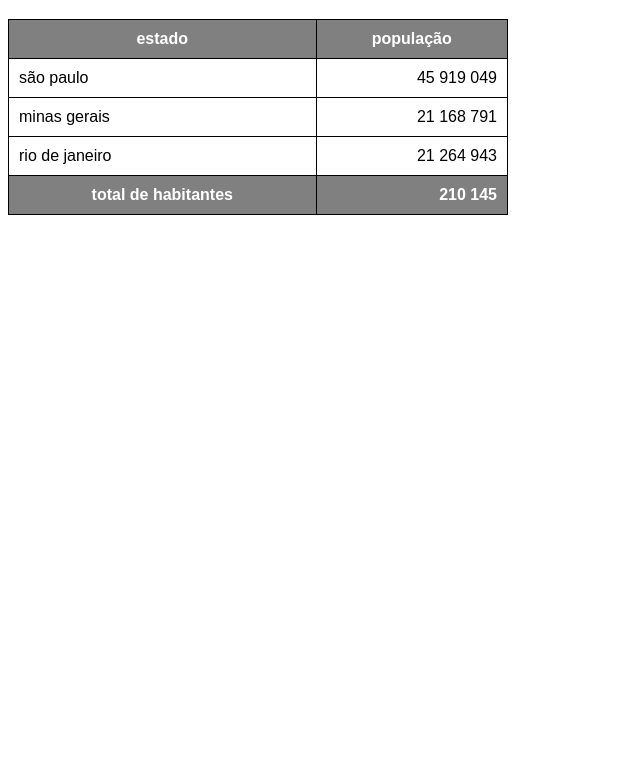
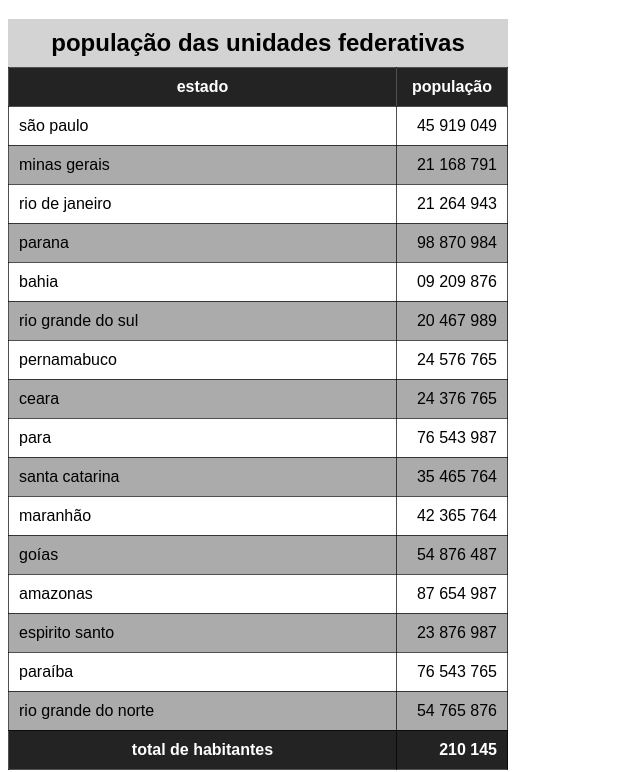
Before and after one commit to BeatrizChanfrone/html-css, a plain HTML site: page exercicios/ex 023/tabela002.html in a window 1280 px wide. Shown: the part 61-833 px from the top of the page, without its empty margins (0-640 px from the left). Before the commit the page ends 800 px from the top, so only its background shows below. Drawn offline with Linux system fonts and the light colour scheme.

Commit message:
atualização de exercícios

```diff
--- a/exercicios/ex 023/tabela002.html
+++ b/exercicios/ex 023/tabela002.html
@@ -11,14 +11,35 @@
        table{
         width: 500px;
         border-collapse: collapse;
+        position: relative;
        }
        td, th{
-        border: 1px solid black;
+        border: 1px solid rgba(0, 0, 0, 0.685);
         padding: 10px;
        }
+       caption{
+        font-size: 1.5em;
+        font-weight: bold;
+        padding: 10px;
+        background-color: lightgray;
+       }
        thead, tfoot{
-        background-color: gray;
+        background-color: rgb(36, 35, 35);
         color: white;
+
+       }
+       thead > tr > th{
+        position: sticky;
+        top: -1px;
+        background-color: rgb(36, 35, 35);
+       }
+       tbody > tr:nth-child(odd){
+        background-color: white;
+
+       }
+       tbody > tr:nth-child(even) {
+        background-color: rgba(128, 128, 128, 0.658);
+
        }
        td.num{
         text-align: right;
@@ -28,10 +49,11 @@
 <body>
     <h1>uso de tabelas grandes</h1>
     <table>
+        <caption>população das unidades federativas</caption>
         <thead>
             <tr>
-                <th>estado</th>
-                <th>população</th>
+                <th scope="col">estado</th>
+                <th scope="col" style="width: 90px;">população</th>
             </tr>
         </thead>
         <tbody>
@@ -47,13 +69,68 @@
                 <td>rio de janeiro</td>
                 <td class="num">21 264 943</td>
             </tr>
+            <tr>
+                <td>parana</td>
+                <td class="num">98 870 984</td>
+            </tr>
+            <tr>
+                <td>bahia</td>
+                <td class="num">09 209 876</td>
+            </tr>
+            <tr>
+                <td>rio grande do sul</td>
+                <td class="num">20 467 989</td>
+            </tr>
+            <tr>
+                <td>pernamabuco</td>
+                <td class="num">24 576 765</td>
+            <tr>
+                <td>ceara</td>
+                <td class="num">24 376 765</td>
+            </tr>
+            <tr>
+                <td>para</td>
+                <td class="num">76 543 987</td>
+            </tr>
+            <tr>
+                <td>santa catarina</td>
+                <td class="num">35 465 764</td>
+            </tr>
+            <tr>
+                <td>maranhão</td>
+                <td class="num">42 365 764</td>
+            </tr>
+            <tr>
+                <td>goías</td>
+                <td class="num">54 876 487</td>
+            </tr>
+            <tr>
+                <td>amazonas</td>
+                <td class="num">87 654 987</td>
+            </tr>
+            <tr>
+                <td>espirito santo</td>
+                <td class="num">23 876 987</td>
+            </tr>
+            <tr>
+                <td>paraíba</td>
+                <td class="num">76 543 765</td>
+            </tr>
+            <tr>
+                <td>rio grande do norte</td>
+                <td class="num">54 765 876</td>
+            </tr>
         </tbody>
         <tfoot>
             <tr>
-                <th>total de habitantes</th>
+                <th scope="row">total de habitantes</th>
                 <td class="num"><strong>210 145</strong></td>
             </tr>
         </tfoot>
     </table>
+    <p>Lorem ipsum dolor sit amet consectetur adipisicing elit. Recusandae animi qui perspiciatis porro minus, molestiae assumenda quibusdam incidunt illum nam voluptatem in! Cupiditate molestias est quaerat minima? Rem, nobis odio. Lorem ipsum dolor sit amet consectetur, adipisicing elit. Sunt atque sapiente nemo repellendus. Consectetur, id adipisci quibusdam fugit cum eveniet obcaecati placeat exercitationem odio. Fugiat facilis repellendus id dolor ratione? Lorem, ipsum dolor sit amet consectetur adipisicing elit. Dolorem rerum est necessitatibus a minima, ratione dolor voluptas porro sunt, obcaecati enim excepturi quibusdam iusto vero sint ut reprehenderit! Voluptates, harum? Lorem ipsum, dolor sit amet consectetur adipisicing elit. Nobis minima cum quo laudantium! Id voluptatum sequi blanditiis veritatis cumque rerum recusandae soluta. Ipsa error harum nemo consequuntur quibusdam alias perspiciatis!
+    </p>
+    <p>Lorem ipsum, dolor sit amet consectetur adipisicing elit. Cum alias aliquam ad, numquam nulla non amet harum at, architecto fugiat, neque fugit debitis ea pariatur. Nihil eum accusamus consequatur sit. Lorem ipsum dolor sit amet consectetur adipisicing elit. Velit repellat impedit porro perspiciatis quam fugiat atque, quaerat id, laudantium sint dolore aspernatur sequi sunt dolores minima. Mollitia ipsam fuga eligendi. Lorem ipsum, dolor sit amet consectetur adipisicing elit. Voluptate vel magnam maxime rem consequatur enim soluta est facilis adipisci iure quam, libero nisi nemo fugit officia dolorem beatae atque obcaecati. Lorem ipsum dolor sit amet, consectetur adipisicing elit. Autem mollitia commodi asperiores excepturi natus cumque. Quas, voluptatum quae quia reprehenderit temporibus distinctio consequatur assumenda possimus numquam expedita ipsum? Delectus, obcaecati!</p>
+    <p>Lorem ipsum dolor sit, amet consectetur adipisicing elit. Unde blanditiis, temporibus animi quibusdam ipsum, ullam, veniam alias autem totam exercitationem recusandae. Possimus est quod voluptatibus, eaque unde dolor aliquid dolores! Lorem ipsum dolor sit amet consectetur, adipisicing elit. Excepturi rem architecto error quas, voluptate officiis commodi magnam quis eligendi atque neque consectetur quisquam ducimus fuga enim repellat reiciendis optio voluptatibus? Lorem ipsum, dolor sit amet consectetur adipisicing elit. Voluptatem deserunt dicta aperiam sunt error placeat quisquam labore accusamus, alias adipisci suscipit perspiciatis reprehenderit enim? Tempora labore alias officiis placeat ducimus.</p>
 </body>
 </html>
```
